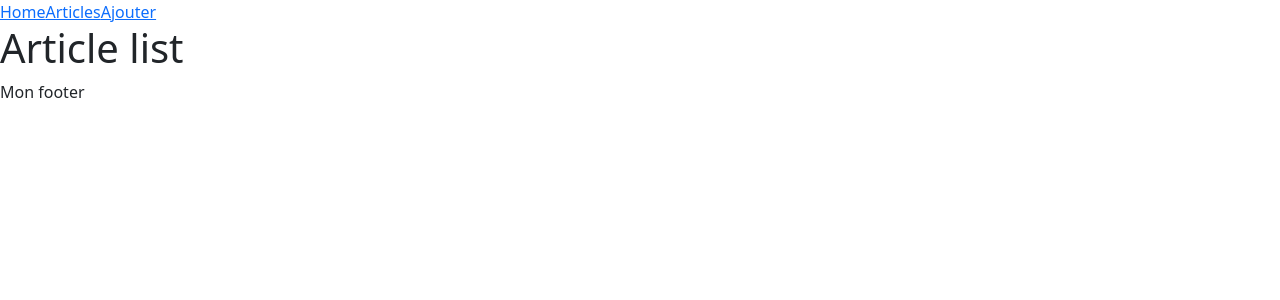
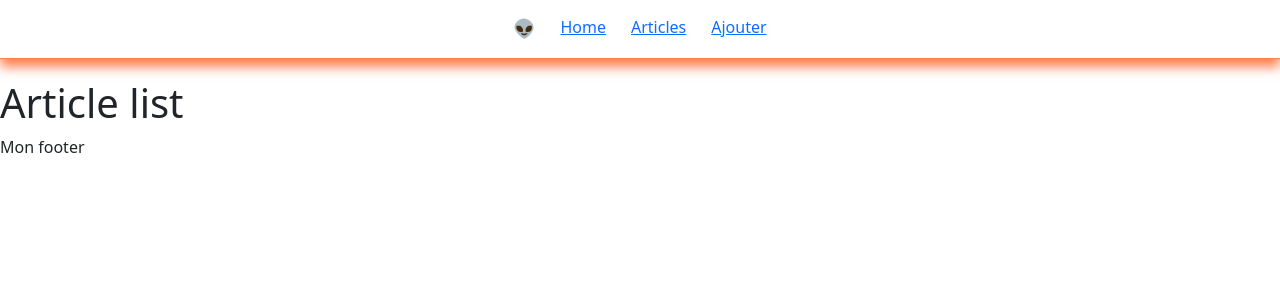
Before and after one commit to sodrar/vue-firebase-jeff, a Vue app: page / in a window 1280 px wide. Shown: the top 300 px of the page. Built offline with nearby package versions, Linux system fonts and the light colour scheme.

Commit message:
Meilleurs fonctionnement global + style nav

```diff
--- a/src/App.vue
+++ b/src/App.vue
@@ -1,11 +1,32 @@
 <template>
   <div id="app">
-    <nav>
-      <RouterLink to="/">Home</RouterLink>
-      <router-link to="/articles">Articles</router-link>
-      <router-link to="/add">Ajouter</router-link>
-    </nav>
+    <div class="nav-container">
+      <nav class="menu">
+        <p class="alien">👽</p>
+        <RouterLink to="/">Home</RouterLink>
+        <router-link to="/articles">Articles</router-link>
+        <router-link to="/add">Ajouter</router-link>
+      </nav>
+    </div>
     <router-view></router-view>
     <footer>Mon footer</footer>
   </div>
 </template>
+
+<style scoped>
+.menu {
+  display: flex;
+  gap: 25px;
+  padding-top: 15px;
+  justify-content: center;
+  align-self: center;
+}
+.alien {
+  font-size: 18px;
+}
+.nav-container {
+  border-bottom: 1px solid coral;
+  box-shadow: 0px 8px 11px 0px coral;
+  margin-bottom: 20px;
+}
+</style>
```
